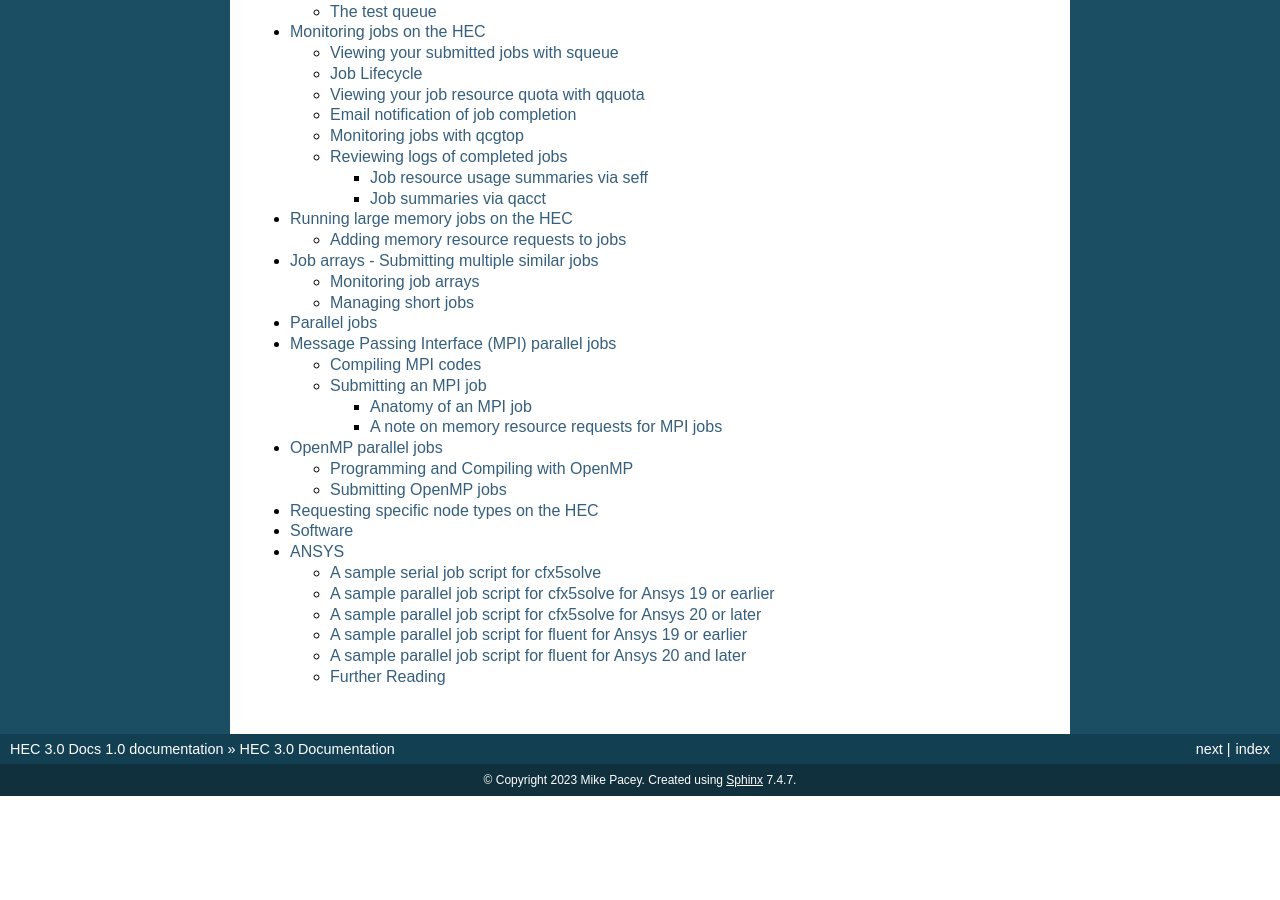
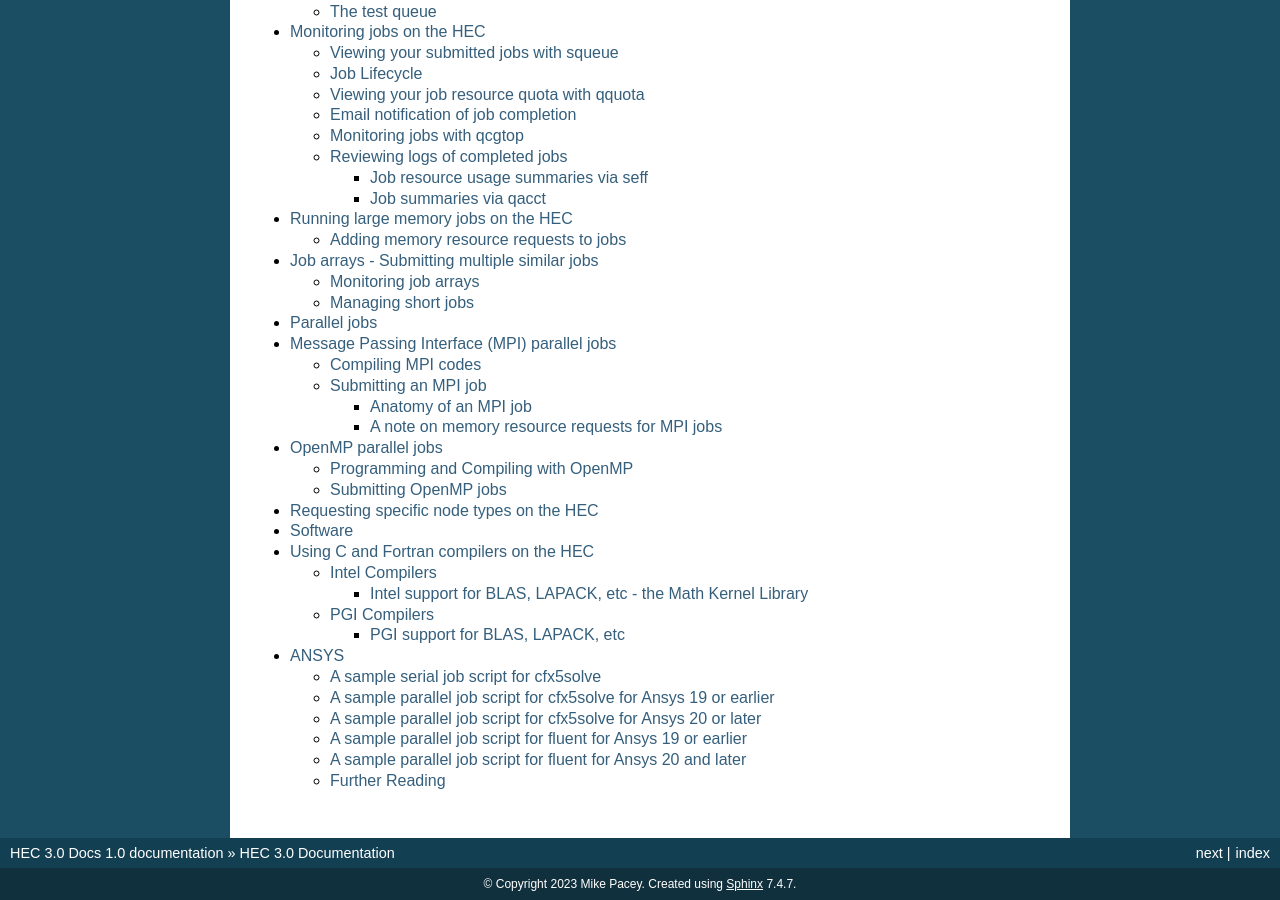
Before and after one commit to MikePacey/Lancaster-HEC, a Sphinx documentation site: the page built from docs/index.rst, in a window 1280 px wide and 900 px high, scrolled down 861 px. Built offline with Sphinx 7.4.7, drawn with Linux system fonts in a browser that asks for light colours; before the commit the page ends 1657 px from its top, so only the background shows below that; some of the changed lines change nothing that is shown.

Commit message:
basic launch page

```diff
--- a/docs/index.rst
+++ b/docs/index.rst
@@ -31,4 +31,5 @@ Contents
    openmp
    nodetypes
    soft
+   software/compilers
    software/ansys
--- /dev/null
+++ b/docs/software/compilers.rst
@@ -0,0 +1,93 @@
+Using C and Fortran compilers on the HEC
+========================================
+
+The following compilers are available on the HEC:
+
+* Intel C/C++;
+* Intel Fortran 77, 90 & 95;
+* PGI (Portland) C/C++; and
+* PGI (Portland) Fortran 77, 90 and 95.
+
+Intel Compilers
+---------------
+
+To access the Intel Compiler suite, load the intel module:
+
+.. code-block:: console
+
+  module add intel
+
+The Intel Compilers (**icc** for C, **icpc** for C++ and **ifort**
+for Fortran) can now be invoked. A detailed list of the flags for
+these compilers can be found in the relevant manual pages.
+
+The recommended starting point for generating optimised code is to use the flags:
+
+.. code-block:: console
+
+  -O3 -xCORE-AVX-I -axCORE-AVX2,CORE-AVX512
+
+This will generate code optimised for all the CPU architectures currently available on the HEC.
+
+To improve numerical precision add the flag:
+
+.. code-block:: console
+
+  -fp-model precise
+
+Intel support for BLAS, LAPACK, etc - the Math Kernel Library
+~~~~~~~~~~~~~~~~~~~~~~~~~~~~~~~~~~~~~~~~~~~~~~~~~~~~~~~~~~~~~
+
+The current version of the Intel compiler suite features a built-in
+version of Intel's Math Kernel Library, offering several popular
+linear algebra (BLAS and LAPACK), FFT and PDE functions. The
+recommended compiler flag for linking with the MKL is:
+
+.. code-block:: console
+
+  -mkl=sequential
+
+PGI Compilers
+-------------
+
+Note: NVidia have discontinued support for the old licensed
+versions of the PGI compiler, so any new software builds
+should use the NVidia HPC SDK described below. The old pgi
+modules are retained only to allow backward compatibility with
+older software built with them.
+
+To access the Portland Group compiler suite, load the nv-hpc-sdk module:
+
+.. code-block:: console
+
+  module add nv-hpc-vsdk
+
+The Portland Compilers (**pgcc**, **pgCC**, **pgf77**, **pgf90** and **pgf95**)
+can now be invoked. The recommended starting point for optimising code is to add the flag:
+
+.. code-block:: console
+
+  -fastsse
+
+PGI support for BLAS, LAPACK, etc
+~~~~~~~~~~~~~~~~~~~~~~~~~~~~~~~~~
+
+Recent versions of the PGI suite are installed with optimised versions of BLAS and LAPACK based on OpenBLAS. These can be linked via the commands:
+
+.. code-block:: console
+
+  -lblas
+
+and
+
+.. code-block:: console
+
+  -llapack
+
+Version 14 and earlier of the PGI suite offered BLAS, etc as
+part of ACML - the AMD Core Math Library - which can be linked
+using the flags:
+
+.. code-block:: console
+
+  -Mcache_align_ -lacml
```
